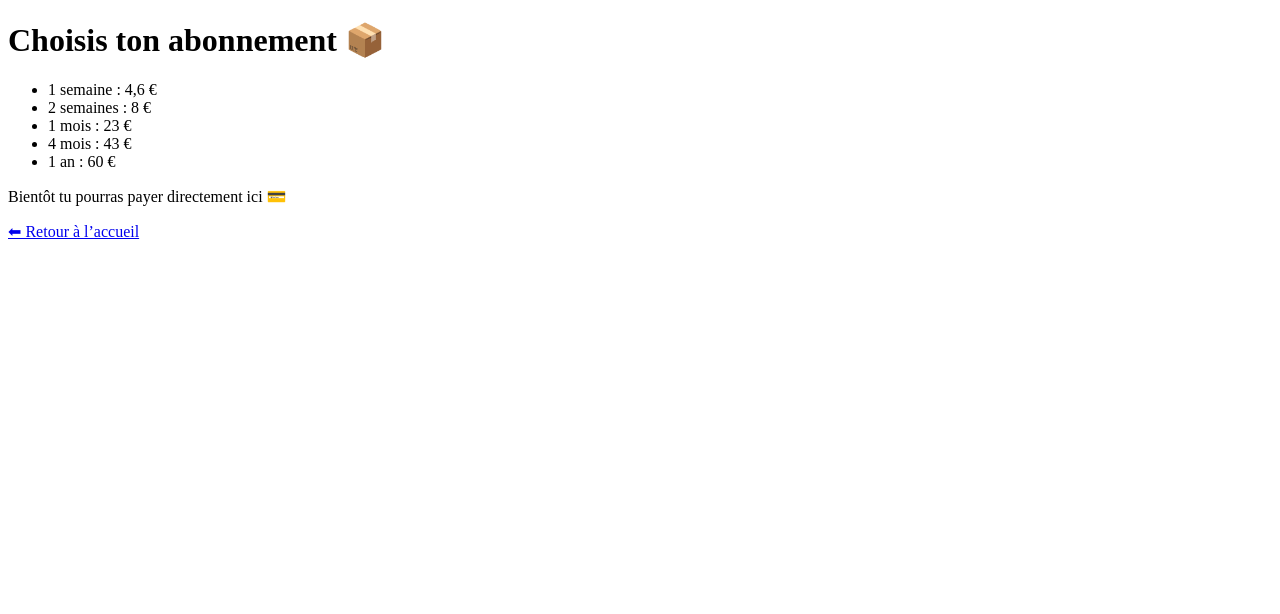
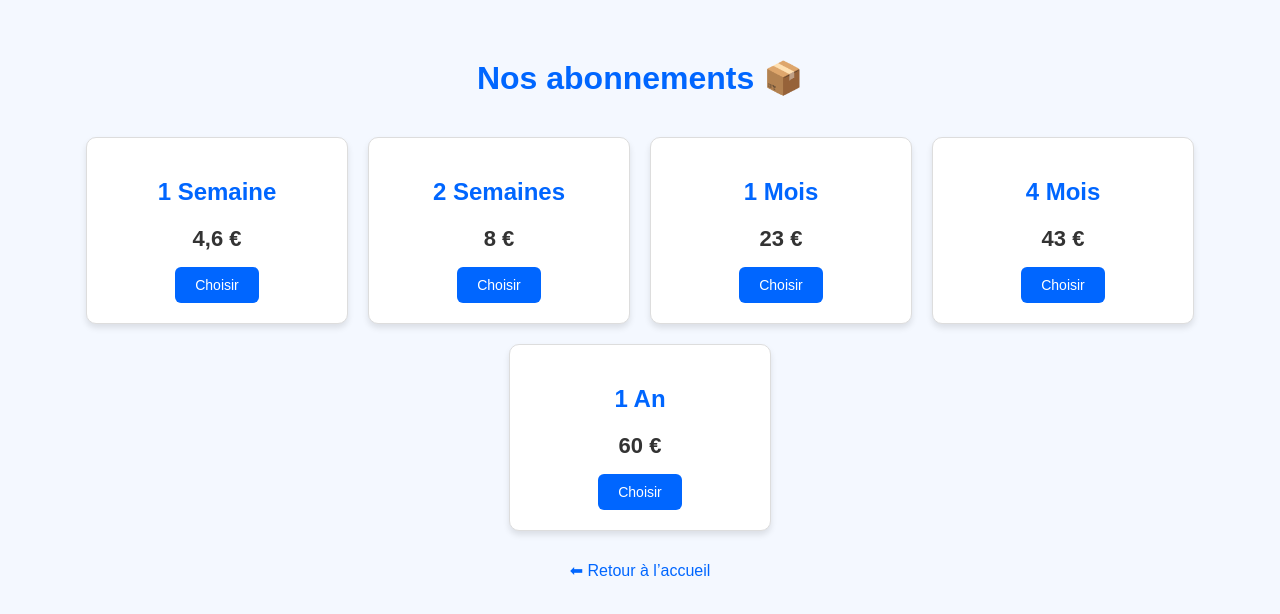
Before and after one commit to saponeayo67-del/video-site, a website: page abonnements.html in a window 1280 px wide. Drawn offline with Linux system fonts and the light colour scheme.

Commit message:
Update abonnements.html

```diff
--- a/abonnements.html
+++ b/abonnements.html
@@ -1,20 +1,101 @@
-
 <!DOCTYPE html>
 <html lang="fr">
 <head>
   <meta charset="UTF-8">
   <title>Nos abonnements - FlashVid</title>
+  <style>
+    body {
+      font-family: Arial, sans-serif;
+      background: #f4f8ff;
+      color: #333;
+      text-align: center;
+      padding: 30px;
+    }
+    h1 {
+      color: #0066ff;
+      margin-bottom: 40px;
+    }
+    .plans {
+      display: flex;
+      justify-content: center;
+      flex-wrap: wrap;
+      gap: 20px;
+    }
+    .plan {
+      background: white;
+      border: 1px solid #ddd;
+      border-radius: 10px;
+      padding: 20px;
+      width: 220px;
+      box-shadow: 0 4px 6px rgba(0,0,0,0.1);
+      transition: transform 0.2s;
+    }
+    .plan:hover {
+      transform: scale(1.05);
+    }
+    .plan h2 {
+      color: #0066ff;
+    }
+    .price {
+      font-size: 22px;
+      font-weight: bold;
+      margin: 15px 0;
+    }
+    button {
+      background: #0066ff;
+      color: white;
+      border: none;
+      padding: 10px 20px;
+      font-size: 14px;
+      border-radius: 6px;
+      cursor: pointer;
+      transition: background 0.3s ease;
+    }
+    button:hover {
+      background: #0044aa;
+    }
+    a {
+      display: block;
+      margin-top: 30px;
+      color: #0066ff;
+      text-decoration: none;
+    }
+    a:hover {
+      text-decoration: underline;
+    }
+  </style>
 </head>
 <body>
-  <h1>Choisis ton abonnement 📦</h1>
-  <ul>
-    <li>1 semaine : 4,6 €</li>
-    <li>2 semaines : 8 €</li>
-    <li>1 mois : 23 €</li>
-    <li>4 mois : 43 €</li>
-    <li>1 an : 60 €</li>
-  </ul>
-  <p>Bientôt tu pourras payer directement ici 💳</p>
+  <h1>Nos abonnements 📦</h1>
+
+  <div class="plans">
+    <div class="plan">
+      <h2>1 Semaine</h2>
+      <p class="price">4,6 €</p>
+      <button>Choisir</button>
+    </div>
+    <div class="plan">
+      <h2>2 Semaines</h2>
+      <p class="price">8 €</p>
+      <button>Choisir</button>
+    </div>
+    <div class="plan">
+      <h2>1 Mois</h2>
+      <p class="price">23 €</p>
+      <button>Choisir</button>
+    </div>
+    <div class="plan">
+      <h2>4 Mois</h2>
+      <p class="price">43 €</p>
+      <button>Choisir</button>
+    </div>
+    <div class="plan">
+      <h2>1 An</h2>
+      <p class="price">60 €</p>
+      <button>Choisir</button>
+    </div>
+  </div>
+
   <a href="index.html">⬅ Retour à l’accueil</a>
 </body>
 </html>
```
